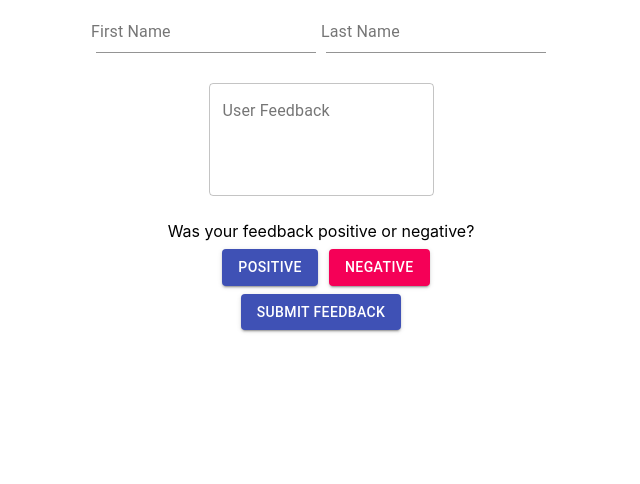
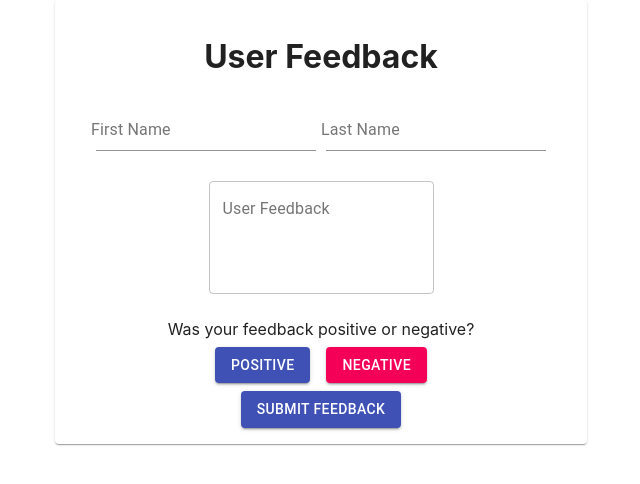
Before and after one commit to jonathancz/frontend-serverless-test, a React (Create React App) app: page / in a window 1280 px wide. Shown: the top 484 px of the page, without its empty margins (319-959 px from the left). Built offline with nearby package versions, Linux system fonts and the light colour scheme.

Commit message:
Put elements in Paper component and add title

```diff
--- a/src/App.js
+++ b/src/App.js
@@ -5,10 +5,8 @@ import ReactDOM from 'react-dom'
 import Button from '@material-ui/core/Button'
 import TextField from '@material-ui/core/TextField'
 import { makeStyles } from '@material-ui/core/styles'
-import Grid from '@material-ui/core/Grid';
-
-import DeleteIcon from '@material-ui/icons/Delete';
-import Icon from '@material-ui/core/Icon';
+import Grid from '@material-ui/core/Grid'
+import Paper from '@material-ui/core/Paper'
 
 const useStyles = makeStyles((theme) => ({
   root: {
@@ -20,13 +18,19 @@ const useStyles = makeStyles((theme) => ({
   button: {
     margin: theme.spacing(1),
   },
+  paper: {
+    padding: theme.spacing(2),
+    margin: 'auto',
+    maxWidth: 500,
+  },
 }));
-
 
 function App() {
   const classes = useStyles()
   return (
     <div className="App">
+    <Paper className={classes.paper}>
+      <h1>User Feedback</h1>
       <form className={useStyles.root} noValidate autoComplete="off">
         <div>
           <TextField style={{padding: "5px"}} label="First Name" />
@@ -49,7 +53,7 @@ function App() {
       <div>
         Was your feedback positive or negative?
         <Grid id="top-row" container spacing={24} direction="row" justify="center" alignItems="center">
-      <Grid item xs={1}>
+          <Grid>
             <Button
             variant="contained"
             color="primary"
@@ -58,7 +62,7 @@ function App() {
               Positive
             </Button>
           </Grid>
-      <Grid item xs={1}>
+          <Grid>
           <Button
               variant="contained"
               color="secondary"
@@ -74,6 +78,7 @@ function App() {
           Submit Feedback
         </Button>
       </div>
+    </Paper>
     </div>
   )
 }
```
Lines whose indentation alone changed are shown as unchanged.
